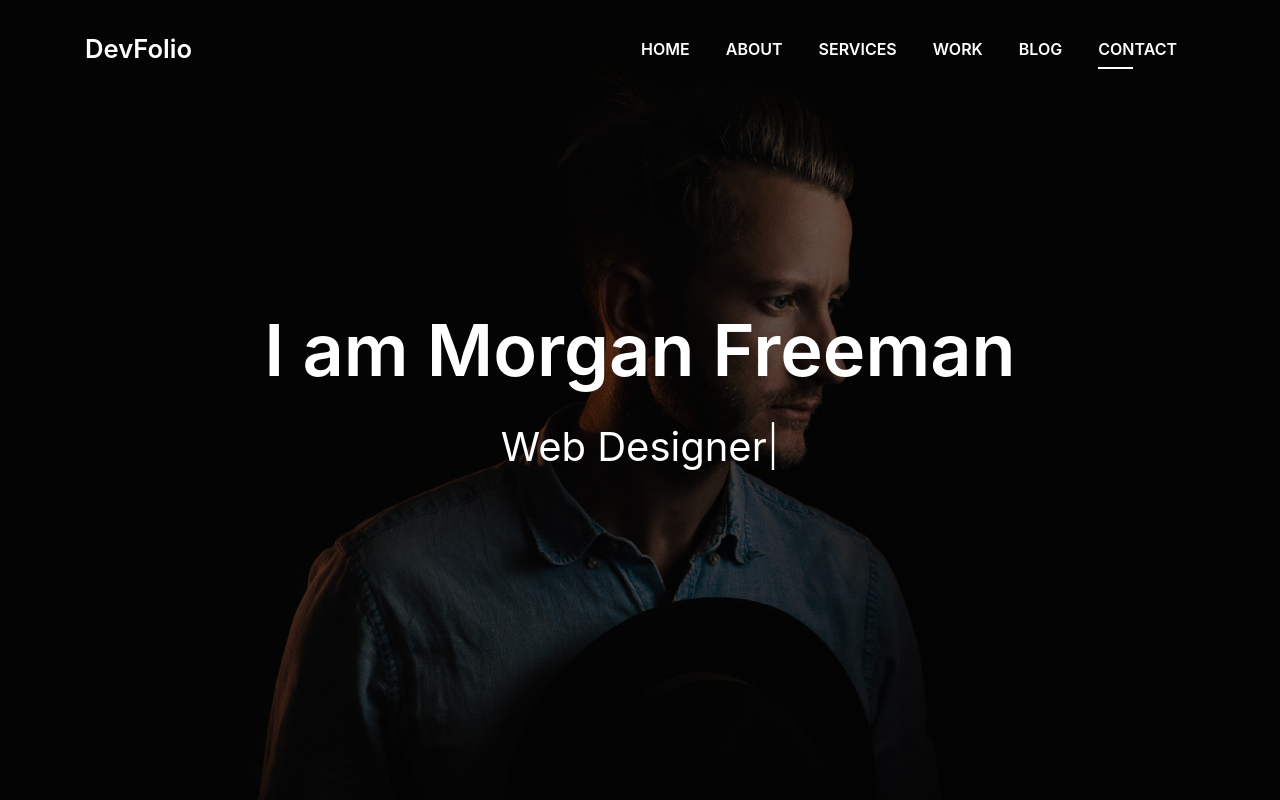
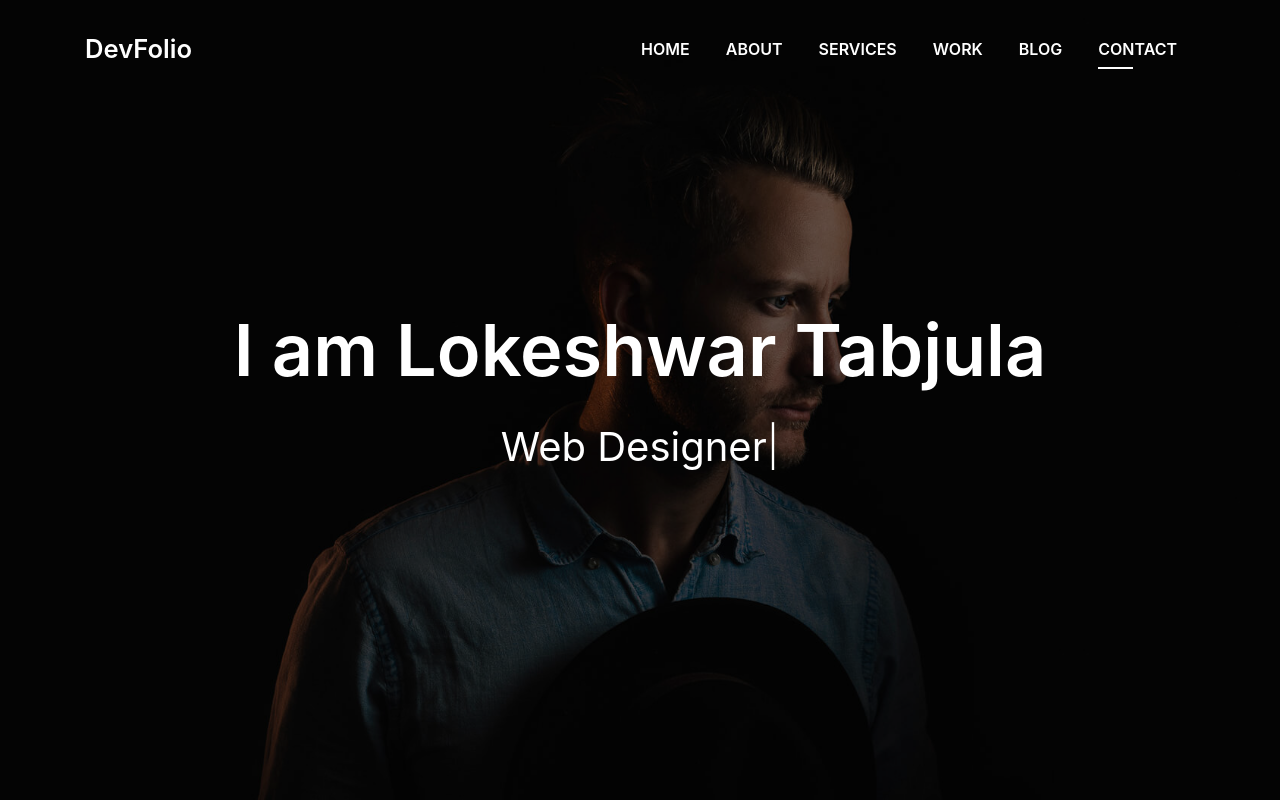
Before and after one commit to lokeshwartabjula/myDevPortfolio, a plain HTML site: page index.html in a window 1280 px wide. Shown: the top 800 px of the page. Drawn offline with Linux system fonts and the light colour scheme; files whose address does not match are found by name.

Commit message:
changed my name

```diff
--- a/index.html
+++ b/index.html
@@ -77,7 +77,7 @@
       <div class="table-cell">
         <div class="container">
           <!--<p class="display-6 color-d">Hello, world!</p>-->
-          <h1 class="intro-title mb-4">I am Morgan Freeman</h1>
+          <h1 class="intro-title mb-4">I am Lokeshwar Tabjula</h1>
           <p class="intro-subtitle"><span class="text-slider-items">CEO DevFolio,Web Developer,Web Designer,Frontend Developer,Graphic Designer</span><strong class="text-slider"></strong></p>
           <!-- <p class="pt-3"><a class="btn btn-primary btn js-scroll px-4" href="#about" role="button">Learn More</a></p> -->
         </div>
```
